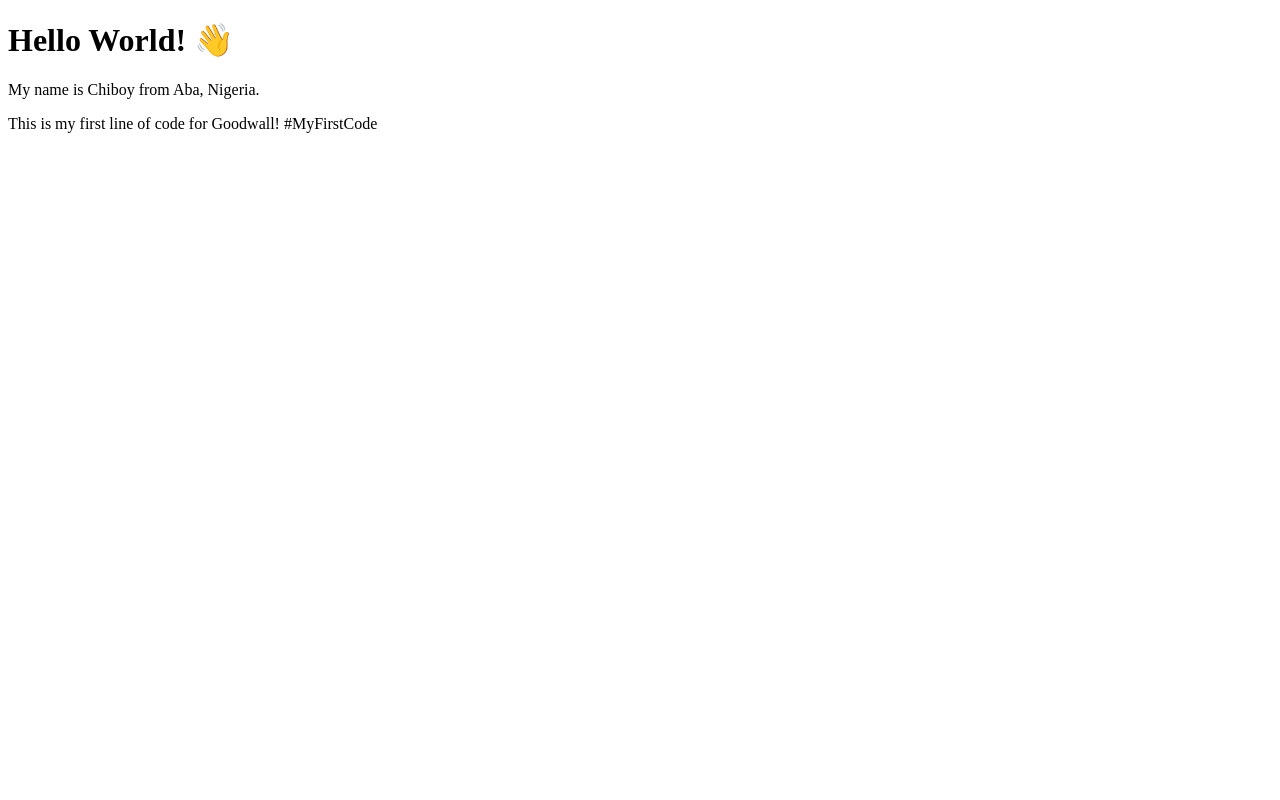
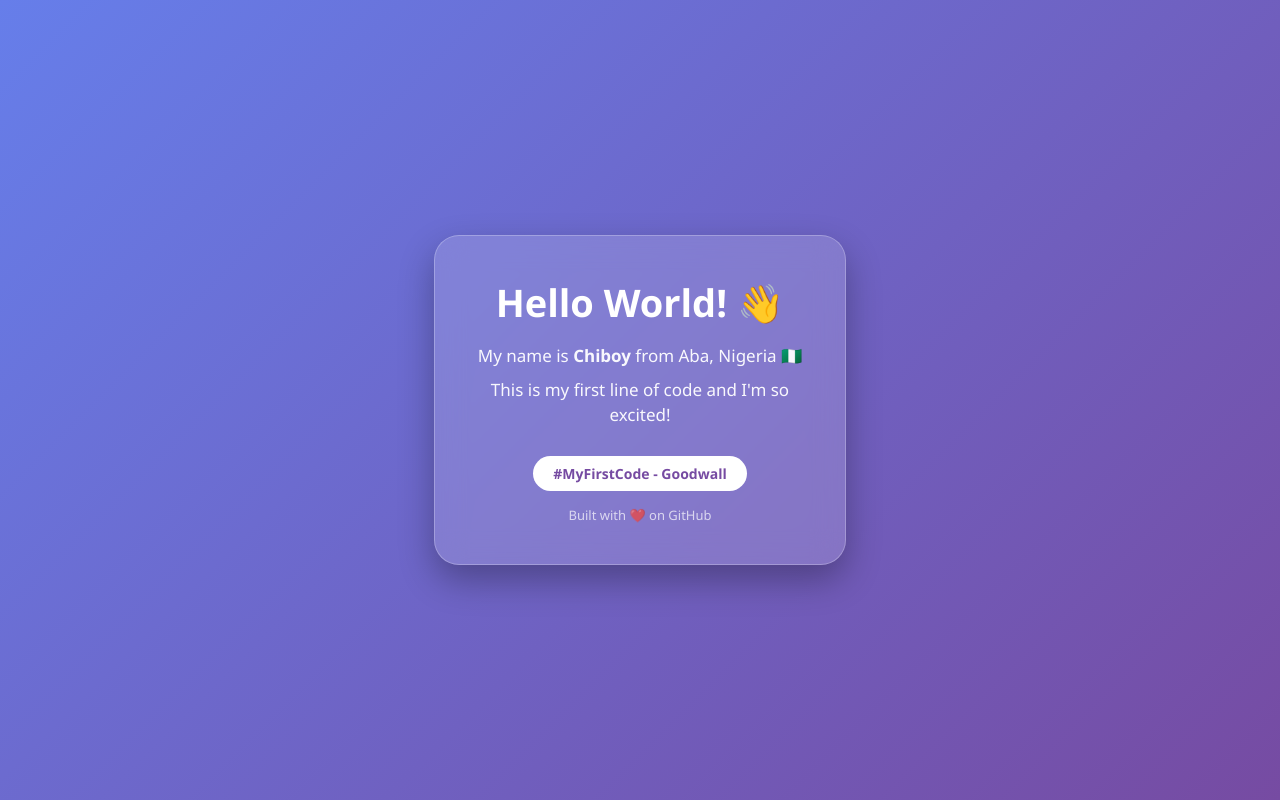
Before and after one commit to chiboypeace61-dotcom/chiboypeace61-dotcom.github.io, a plain HTML site: page my-first-code.html in a window 1280 px wide. Drawn offline with Linux system fonts and the light colour scheme.

Commit message:
Update my-first-code.html

```diff
--- a/my-first-code.html
+++ b/my-first-code.html
@@ -1,11 +1,24 @@
 <!DOCTYPE html>
 <html>
 <head>
-<title>My First Code</title>
+<meta name="viewport" content="width=device-width, initial-scale=1.0">
+<title>My First Code - Chiboy</title>
+<style>
+body{margin:0;font-family:'Segoe UI',sans-serif;background:linear-gradient(135deg,#667eea,#764ba2);min-height:100vh;display:flex;align-items:center;justify-content:center;color:white;text-align:center}
+.card{background:rgba(255,255,255,0.15);padding:40px 30px;border-radius:25px;backdrop-filter:blur(15px);border:1px solid rgba(255,255,255,0.25);box-shadow:0 15px 35px rgba(0,0,0,0.3);max-width:350px;margin:20px}
+h1{font-size:38px;margin:0 0 15px 0}
+p{font-size:17px;line-height:1.5;margin:8px 0;opacity:0.95}
+.badge{background:white;color:#764ba2;padding:8px 20px;border-radius:30px;font-weight:bold;display:inline-block;margin-top:20px;font-size:14px}
+.footer{margin-top:15px;font-size:13px;opacity:0.7}
+</style>
 </head>
 <body>
+<div class="card">
 <h1>Hello World! 👋</h1>
-<p>My name is Chiboy from Aba, Nigeria.</p>
-<p>This is my first line of code for Goodwall! #MyFirstCode</p>
+<p>My name is <b>Chiboy</b> from Aba, Nigeria 🇳🇬</p>
+<p>This is my first line of code and I'm so excited!</p>
+<div class="badge">#MyFirstCode - Goodwall</div>
+<div class="footer">Built with ❤️ on GitHub</div>
+</div>
 </body>
 </html>
```
